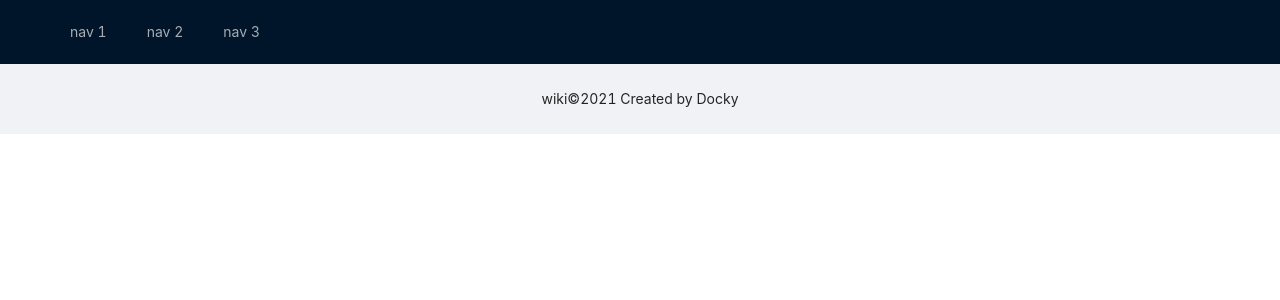
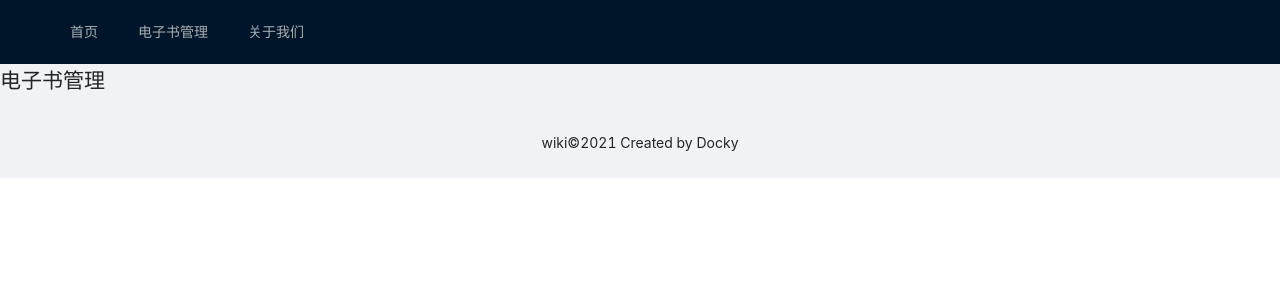
Before and after one commit to Docky2/wiki, a Vue app in the folder web/: page /admin/ebook in a window 1280 px wide. Shown: the top 300 px of the page. Built offline with nearby package versions, Linux system fonts and the light colour scheme; no server answers.

Commit message:
6-2 增加电子书管理页面 新页面开发：页面、路由、菜单

```diff
--- a/web/src/components/the-header.vue
+++ b/web/src/components/the-header.vue
@@ -7,9 +7,9 @@
         v-model:selectedKeys="selectedKeys1"
         :style="{ lineHeight: '64px' }"
     >
-      <a-menu-item key="1">nav 1</a-menu-item>
-      <a-menu-item key="2">nav 2</a-menu-item>
-      <a-menu-item key="3">nav 3</a-menu-item>
+      <a-menu-item key="/"><router-link to="/">首页</router-link></a-menu-item>
+      <a-menu-item key="/admin/ebook"><router-link to="/admin/ebook">电子书管理</router-link></a-menu-item>
+      <a-menu-item key="/about"><router-link to="/about">关于我们</router-link></a-menu-item>
     </a-menu>
   </a-layout-header>
 
--- a/web/src/router/index.ts
+++ b/web/src/router/index.ts
@@ -1,5 +1,7 @@
 import { createRouter, createWebHistory, RouteRecordRaw } from 'vue-router'
 import Home from '../views/Home.vue'
+// import About from '../views/About.vue'
+import AdminEbook from '../views/Admin/Admin-ebook.vue'
 
 const routes: Array<RouteRecordRaw> = [
   {
@@ -10,11 +12,17 @@
   {
     path: '/about',
     name: 'About',
+
     // route level code-splitting
     // this generates a separate chunk (about.[hash].js) for this route
     // which is lazy-loaded when the route is visited.
     component: () => import(/* webpackChunkName: "about" */ '../views/About.vue')
-  }
+  },
+  {
+    path: '/admin/ebook',
+    name: 'AdminEbook',
+    component: AdminEbook
+  },
 ]
 
 const router = createRouter({
--- /dev/null
+++ b/web/src/views/Admin/Admin-ebook.vue
@@ -0,0 +1,5 @@
+<template>
+  <div class="about">
+    <h1>电子书管理</h1>
+  </div>
+</template>
```
Also changed, not shown: 1 other file (tests, documents, lock files or other folders).
